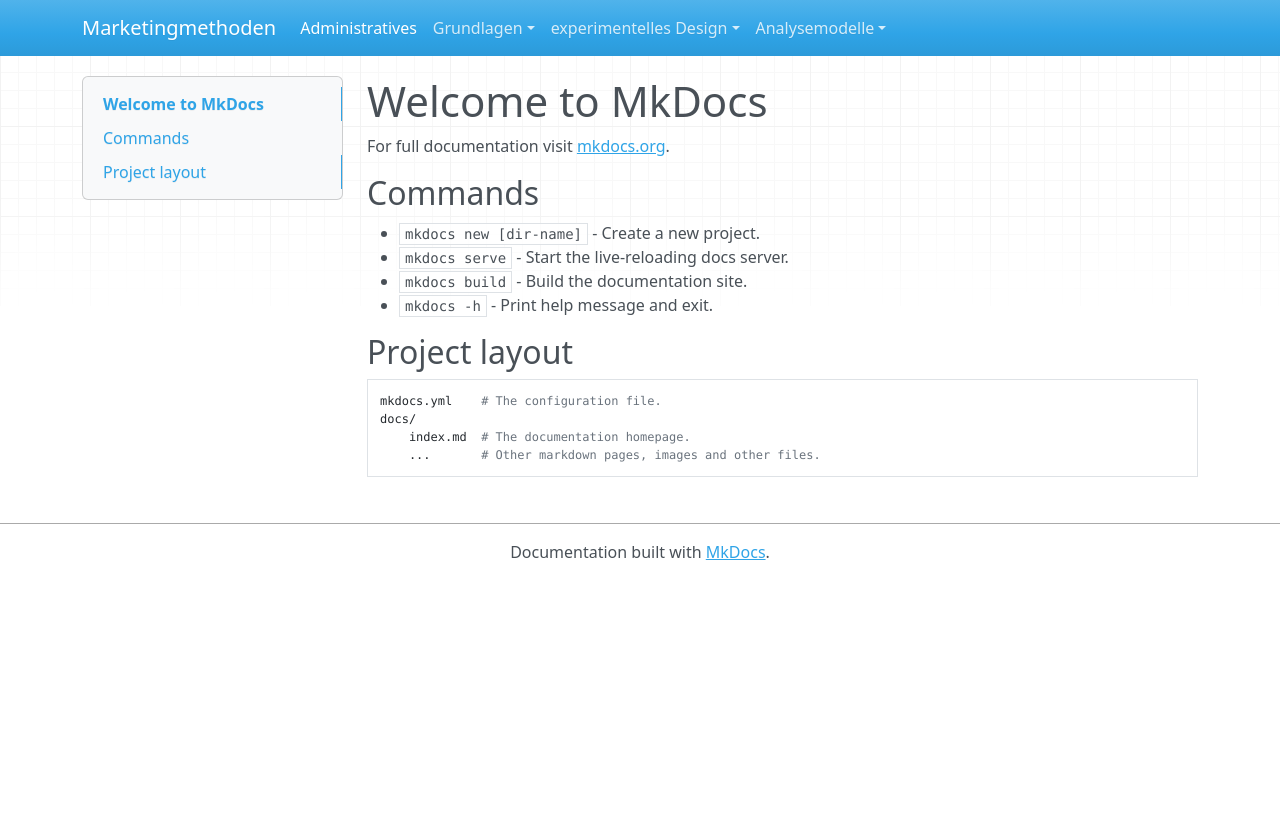
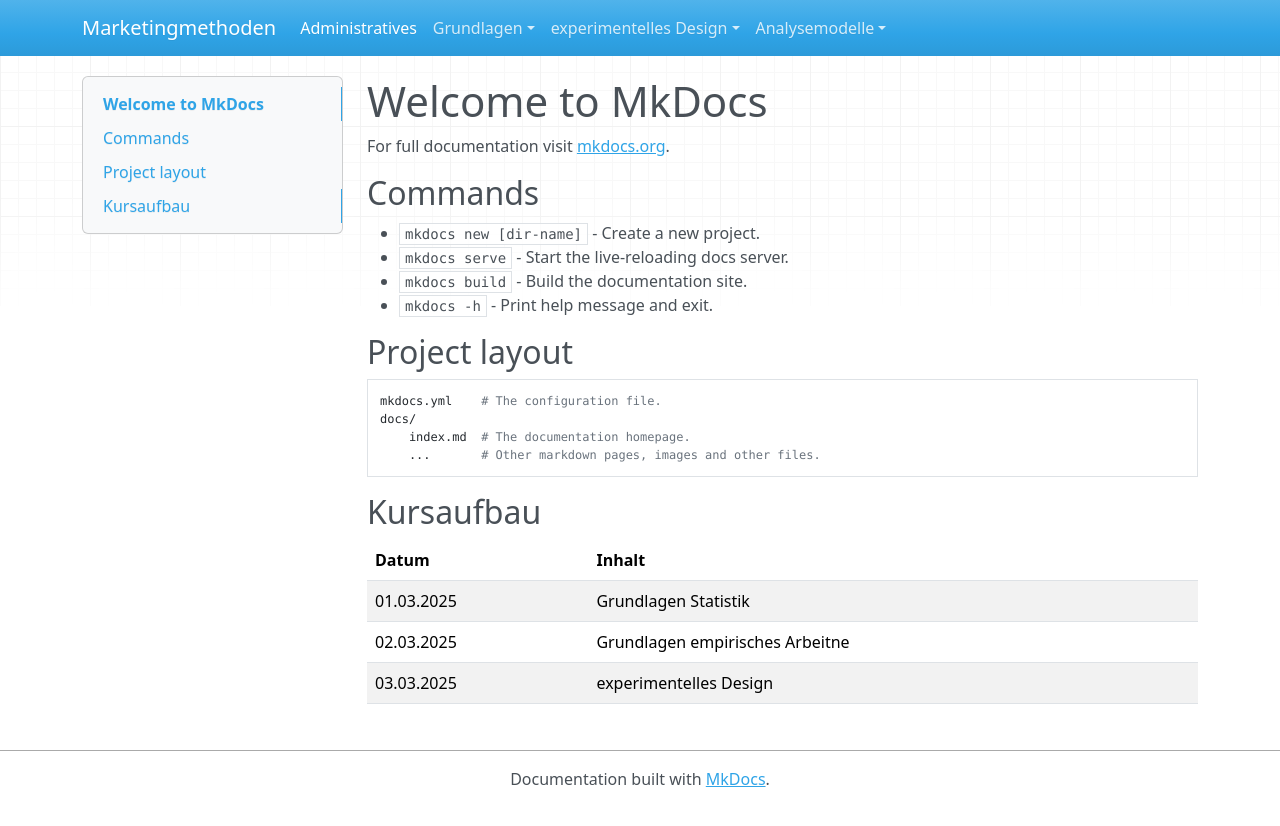
Before and after one commit to tineu24/marketingmethoden, an MkDocs documentation site: the page built from docs/admin.md, in a window 1280 px wide. Shown: the top 826 px of the page. Built offline with MkDocs 1.6.1, drawn with Linux system fonts in a browser that asks for light colours; nearby versions of some CDN libraries.

Commit message:
added table auf admin page

```diff
--- a/docs/admin.md
+++ b/docs/admin.md
@@ -15,3 +15,10 @@ For full documentation visit [mkdocs.org](https://www.mkdocs.org).
     docs/
         index.md  # The documentation homepage.
         ...       # Other markdown pages, images and other files.
+
+## Kursaufbau
+| Datum       | Inhalt                               |
+| ----------- | ------------------------------------ |
+| 01.03.2025  | Grundlagen Statistik                 |
+| 02.03.2025  | Grundlagen empirisches Arbeitne      |
+| 03.03.2025  | experimentelles Design               |
```
